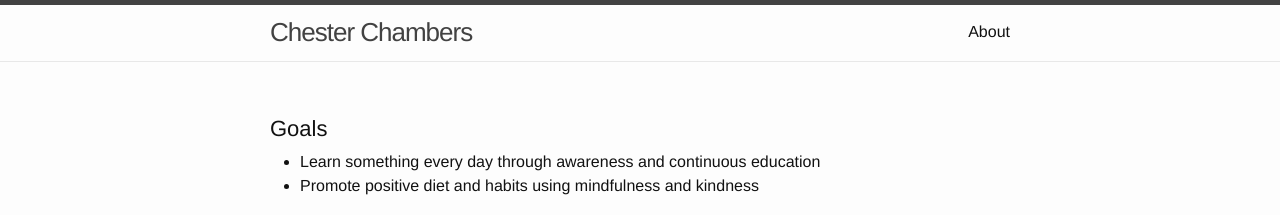
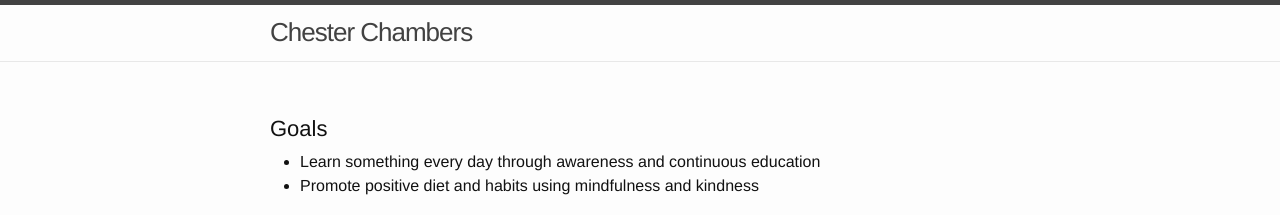
Before and after one commit to cc4033/cv, a Jekyll site: the page built from docs/index.md, in a window 1280 px wide. Shown: the top 215 px of the page. Built offline with Jekyll 4.4.1, drawn with Linux system fonts in a browser that asks for light colours.

Commit message:
Update header.html
removed link from title and removed about

```diff
--- a/docs/_includes/header.html
+++ b/docs/_includes/header.html
@@ -3,7 +3,8 @@
   <div class="wrapper">
     {% assign default_paths = site.pages | map: "path" %}
     {% assign page_paths = site.header_pages | default: default_paths %}
-    <a class="site-title" href="{{ "/" | relative_url }}">{{ site.title | escape }}</a>
+    <!-- changed from a to h2 -->
+    <h2 class="site-title" href="{{ "/" | relative_url }}">{{ site.title | escape }}</h2>
 
     {% if page_paths %}
       <nav class="site-nav">
@@ -26,6 +29,7 @@
             {% endif %}
           {% endfor %}
         </div>
+        -->
       </nav>
     {% endif %}
   </div>
```
Also changed, not shown: other parts of docs/_includes/header.html (+2 -0 lines).
